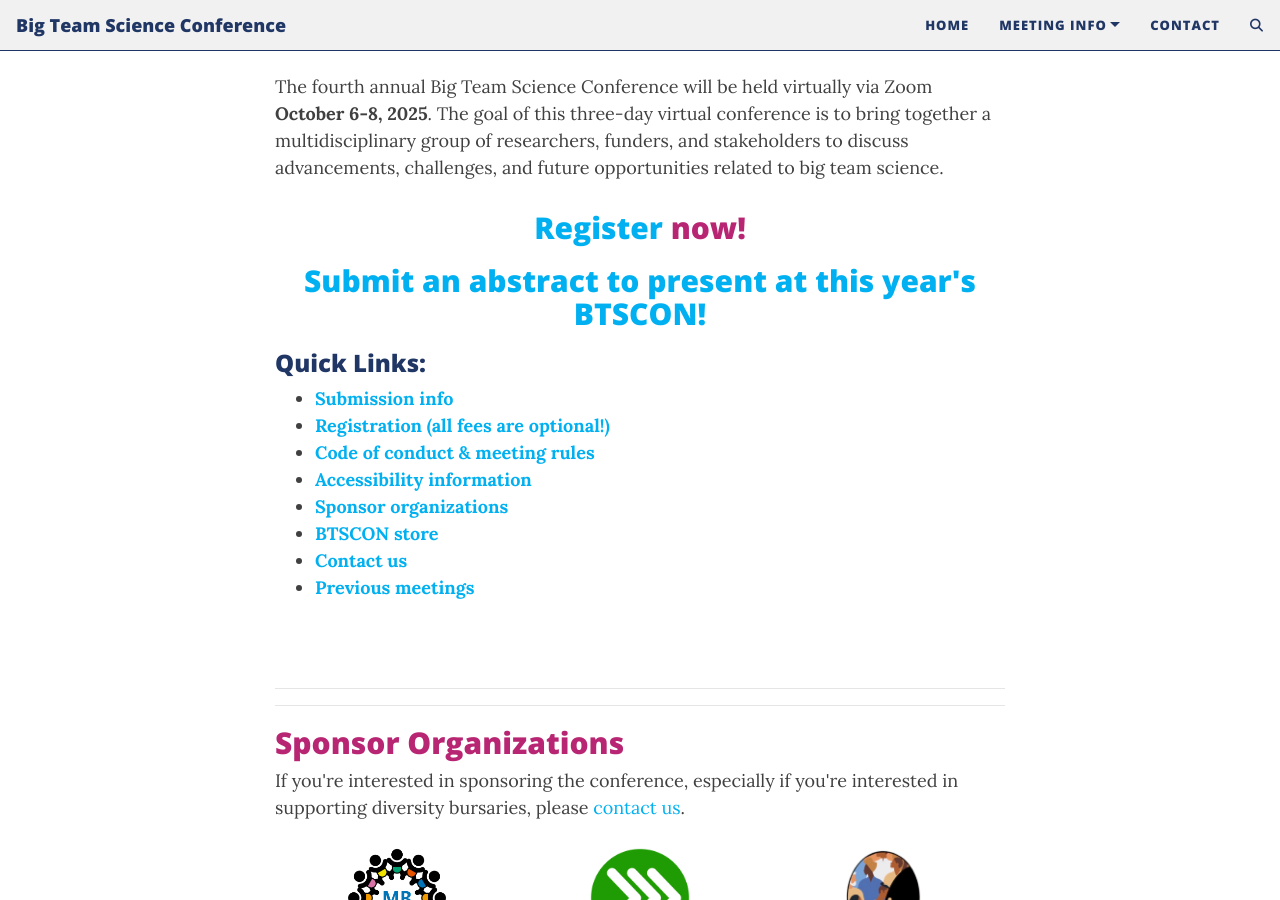
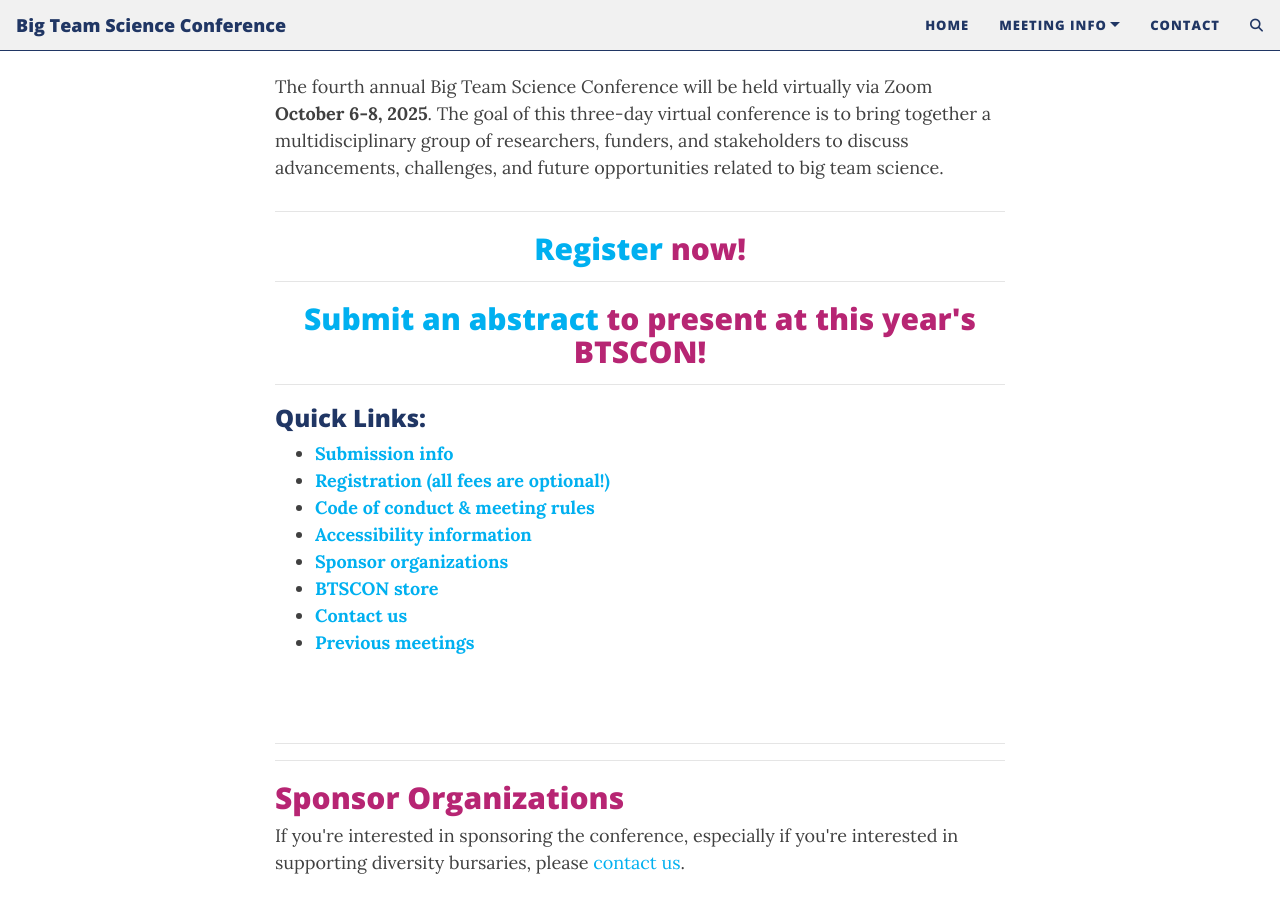
Before and after one commit to bigteamscienceconference/bigteamscienceconference.github.io, a Jekyll site: the page built from index.md, in a window 1280 px wide and 900 px high, scrolled down 496 px. Built offline with Jekyll 4.4.1, drawn with Linux system fonts in a browser that asks for light colours; comment, search, counter and statistics services are not loaded.

Commit message:
Update index.md

```diff
--- a/index.md
+++ b/index.md
@@ -9,12 +9,15 @@ layout: page
 
 <p>The fourth annual Big Team Science Conference will be held virtually via Zoom <b>October 6-8, 2025</b>. The goal of this three-day virtual conference is to bring together a multidisciplinary group of researchers, funders, and stakeholders to discuss advancements, challenges, and future opportunities related to big team science. </p>
 
+***
 
 <h2 align="center"><a href="{{site.baseurl}}/registration/">Register</a> now!</h2>
 
+***
 
-<h2 align="center"><a href="{{site.baseurl}}/submissions/">Submit an abstract to present at this year's BTSCON!</a></h2>
+<h2 align="center"><a href="{{site.baseurl}}/submissions/">Submit an abstract</a> to present at this year's BTSCON!</h2>
 
+***
 
 ### Quick Links:
 
```
